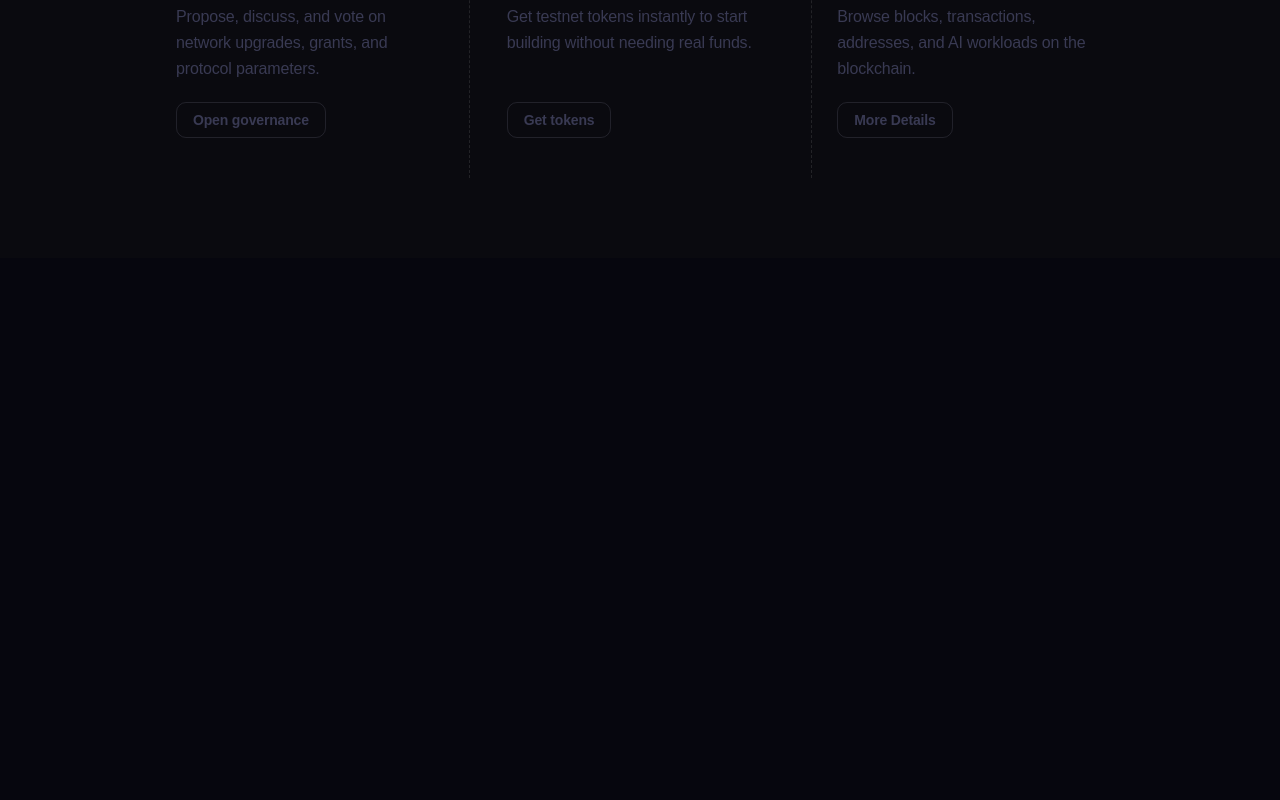
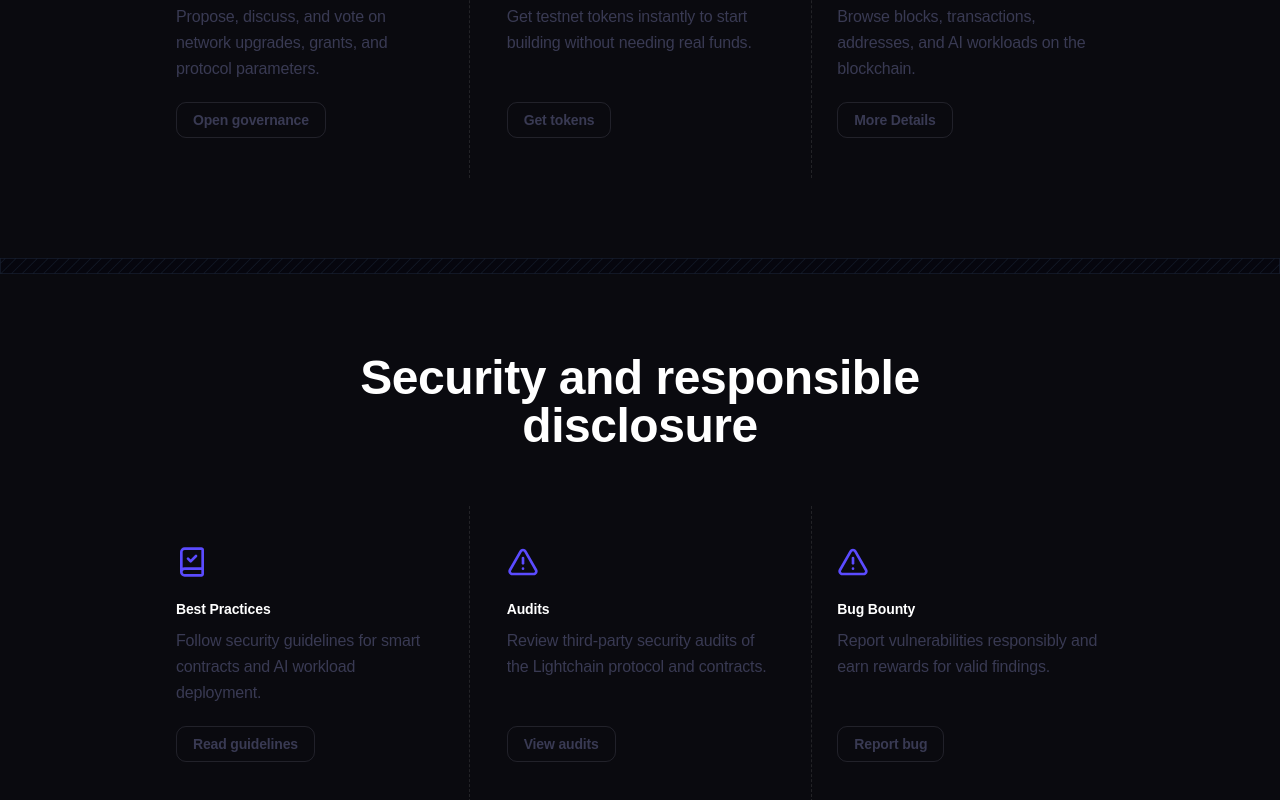
Before and after one commit to lightchain-protocol/lcai-dev-portal, a Next.js app in the folder apps/web/: page / in a window 1280 px wide. Shown: the part 4125-4925 px from the top of the page. Before the commit the page ends 4383 px from the top, so only its background shows below. Built offline with nearby package versions, Linux system fonts and the light colour scheme.

Commit message:
feat: security section

```diff
--- a/apps/web/src/app/page.tsx
+++ b/apps/web/src/app/page.tsx
@@ -1,6 +1,7 @@
 import LightchainFundamentals from "@/components/blocks/fundamentals";
 import GetStartedSection from "@/components/blocks/get-started";
 import HeroSection from "@/components/blocks/hero";
+import SecuritySection from "@/components/blocks/security";
 import ToolsSection from "@/components/blocks/tools";
 
 export default function Home() {
@@ -24,6 +25,14 @@ export default function Home() {
 				width="100%"
 			/>
 			<ToolsSection />
+			<img
+				alt="Pattern lines"
+				className="h-auto w-full"
+				height={48}
+				src="/images/pattern-lines.png"
+				width="100%"
+			/>
+			<SecuritySection />
 		</>
 	);
 }
--- /dev/null
+++ b/apps/web/src/components/blocks/security/index.tsx
@@ -0,0 +1,13 @@
+import { SecurityGrid } from "./security-grid";
+
+export default function SecuritySection() {
+	return (
+		<section className="flex flex-col items-center gap-14 bg-[#0a0a0f] px-6 py-20 text-white">
+			<h2 className="max-w-3xl text-center font-bold text-3xl text-white md:text-5xl">
+				Security and responsible disclosure
+			</h2>
+
+			<SecurityGrid />
+		</section>
+	);
+}
--- /dev/null
+++ b/apps/web/src/components/blocks/security/security-card.tsx
@@ -0,0 +1,37 @@
+import { Button } from "@/components/ui/button";
+
+interface SecurityCardProps {
+	icon: React.ComponentType<{ className?: string }>;
+	title: string;
+	desc: string;
+	cta: string;
+}
+
+export function SecurityCard({
+	icon: Icon,
+	title,
+	desc,
+	cta,
+}: SecurityCardProps) {
+	return (
+		<div className="flex flex-col gap-5 px-8 py-10">
+			{/* Icon */}
+			<Icon className="h-8 w-8 text-brand-primary" />
+
+			{/* Text */}
+			<div className="flex flex-1 flex-col gap-2">
+				<h3 className="type-body-s font-semibold text-white">{title}</h3>
+				<p className="type-body-xs text-content-slate-medium leading-relaxed">
+					{desc}
+				</p>
+			</div>
+
+			{/* CTA */}
+			<div>
+				<Button size="sm" variant="outline">
+					{cta}
+				</Button>
+			</div>
+		</div>
+	);
+}
--- /dev/null
+++ b/apps/web/src/components/blocks/security/security-grid.tsx
@@ -0,0 +1,42 @@
+import IconAudits from "@/components/icons/icon-audits";
+import IconBestPractices from "@/components/icons/icon-best-practices";
+import IconBugBounty from "@/components/icons/icon-bug-bounty";
+import { SecurityCard } from "./security-card";
+
+const ITEMS = [
+	{
+		icon: IconBestPractices,
+		title: "Best Practices",
+		desc: "Follow security guidelines for smart contracts and AI workload deployment.",
+		cta: "Read guidelines",
+	},
+	{
+		icon: IconAudits,
+		title: "Audits",
+		desc: "Review third-party security audits of the Lightchain protocol and contracts.",
+		cta: "View audits",
+	},
+	{
+		icon: IconBugBounty,
+		title: "Bug Bounty",
+		desc: "Report vulnerabilities responsibly and earn rewards for valid findings.",
+		cta: "Report bug",
+	},
+];
+
+export function SecurityGrid() {
+	return (
+		<div className="relative mx-auto w-full max-w-5xl px-4">
+			{/* Vertical Dotted Lines (2 lines for 3 columns) */}
+			<div className="pointer-events-none absolute inset-y-0 left-1/3 hidden w-px border-white/10 border-l border-dashed sm:block" />
+			<div className="pointer-events-none absolute inset-y-0 left-2/3 hidden w-px border-white/10 border-l border-dashed sm:block" />
+
+			{/* Grid Content */}
+			<div className="grid grid-cols-1 sm:grid-cols-3">
+				{ITEMS.map((item) => (
+					<SecurityCard key={item.title} {...item} />
+				))}
+			</div>
+		</div>
+	);
+}
--- /dev/null
+++ b/apps/web/src/components/icons/icon-audits.tsx
@@ -0,0 +1,36 @@
+export default function IconAudits({ className }: { className?: string }) {
+	return (
+		<svg
+			className={className}
+			fill="none"
+			height="32"
+			role="img"
+			viewBox="0 0 32 32"
+			width="32"
+			xmlns="http://www.w3.org/2000/svg"
+		>
+			<title>Audits Icon</title>
+			<path
+				d="M28.9732 24L18.3066 5.33331C18.074 4.92291 17.7367 4.58156 17.3291 4.34407C16.9216 4.10657 16.4583 3.98145 15.9866 3.98145C15.5149 3.98145 15.0516 4.10657 14.644 4.34407C14.2364 4.58156 13.8992 4.92291 13.6666 5.33331L2.99991 24C2.76482 24.4071 2.64154 24.8692 2.64258 25.3393C2.64363 25.8095 2.76894 26.271 3.00583 26.6771C3.24273 27.0832 3.58277 27.4194 3.9915 27.6517C4.40023 27.8841 4.86312 28.0042 5.33324 28H26.6666C27.1344 27.9995 27.5939 27.8759 27.9989 27.6417C28.404 27.4074 28.7402 27.0708 28.9739 26.6655C29.2076 26.2602 29.3306 25.8005 29.3305 25.3326C29.3304 24.8648 29.2072 24.4052 28.9732 24Z"
+				stroke="#5B4BFF"
+				stroke-linecap="round"
+				stroke-linejoin="round"
+				stroke-width="2.66667"
+			/>
+			<path
+				d="M16 12V17.3333"
+				stroke="#5B4BFF"
+				stroke-linecap="round"
+				stroke-linejoin="round"
+				stroke-width="2.66667"
+			/>
+			<path
+				d="M16 22.6665H16.0133"
+				stroke="#5B4BFF"
+				stroke-linecap="round"
+				stroke-linejoin="round"
+				stroke-width="2.66667"
+			/>
+		</svg>
+	);
+}
--- /dev/null
+++ b/apps/web/src/components/icons/icon-best-practices.tsx
@@ -0,0 +1,33 @@
+export default function IconBestPractices({
+	className,
+}: {
+	className?: string;
+}) {
+	return (
+		<svg
+			className={className}
+			fill="none"
+			height="32"
+			role="img"
+			viewBox="0 0 32 32"
+			width="32"
+			xmlns="http://www.w3.org/2000/svg"
+		>
+			<title>Best Practices Icon</title>
+			<path
+				d="M5.33301 25.9998V5.99984C5.33301 5.11578 5.6842 4.26794 6.30932 3.64281C6.93444 3.01769 7.78229 2.6665 8.66634 2.6665H25.333C25.6866 2.6665 26.0258 2.80698 26.2758 3.05703C26.5259 3.30708 26.6663 3.64622 26.6663 3.99984V27.9998C26.6663 28.3535 26.5259 28.6926 26.2758 28.9426C26.0258 29.1927 25.6866 29.3332 25.333 29.3332H8.66634C7.78229 29.3332 6.93444 28.982 6.30932 28.3569C5.6842 27.7317 5.33301 26.8839 5.33301 25.9998ZM5.33301 25.9998C5.33301 25.1158 5.6842 24.2679 6.30932 23.6428C6.93444 23.0177 7.78229 22.6665 8.66634 22.6665H26.6663"
+				stroke="#5B4BFF"
+				stroke-linecap="round"
+				stroke-linejoin="round"
+				stroke-width="2.66667"
+			/>
+			<path
+				d="M12 12.6667L14.6667 15.3333L20 10"
+				stroke="#5B4BFF"
+				stroke-linecap="round"
+				stroke-linejoin="round"
+				stroke-width="2.66667"
+			/>
+		</svg>
+	);
+}
--- /dev/null
+++ b/apps/web/src/components/icons/icon-bug-bounty.tsx
@@ -0,0 +1,36 @@
+export default function IconBugBounty({ className }: { className?: string }) {
+	return (
+		<svg
+			className={className}
+			fill="none"
+			height="32"
+			role="img"
+			viewBox="0 0 32 32"
+			width="32"
+			xmlns="http://www.w3.org/2000/svg"
+		>
+			<title>Bug Bounty Icon</title>
+			<path
+				d="M28.9732 24L18.3066 5.33331C18.074 4.92291 17.7367 4.58156 17.3291 4.34407C16.9216 4.10657 16.4583 3.98145 15.9866 3.98145C15.5149 3.98145 15.0516 4.10657 14.644 4.34407C14.2364 4.58156 13.8992 4.92291 13.6666 5.33331L2.99991 24C2.76482 24.4071 2.64154 24.8692 2.64258 25.3393C2.64363 25.8095 2.76894 26.271 3.00583 26.6771C3.24273 27.0832 3.58277 27.4194 3.9915 27.6517C4.40023 27.8841 4.86312 28.0042 5.33324 28H26.6666C27.1344 27.9995 27.5939 27.8759 27.9989 27.6417C28.404 27.4074 28.7402 27.0708 28.9739 26.6655C29.2076 26.2602 29.3306 25.8005 29.3305 25.3326C29.3304 24.8648 29.2072 24.4052 28.9732 24Z"
+				stroke="#5B4BFF"
+				stroke-linecap="round"
+				stroke-linejoin="round"
+				stroke-width="2.66667"
+			/>
+			<path
+				d="M16 12V17.3333"
+				stroke="#5B4BFF"
+				stroke-linecap="round"
+				stroke-linejoin="round"
+				stroke-width="2.66667"
+			/>
+			<path
+				d="M16 22.6665H16.0133"
+				stroke="#5B4BFF"
+				stroke-linecap="round"
+				stroke-linejoin="round"
+				stroke-width="2.66667"
+			/>
+		</svg>
+	);
+}
```
